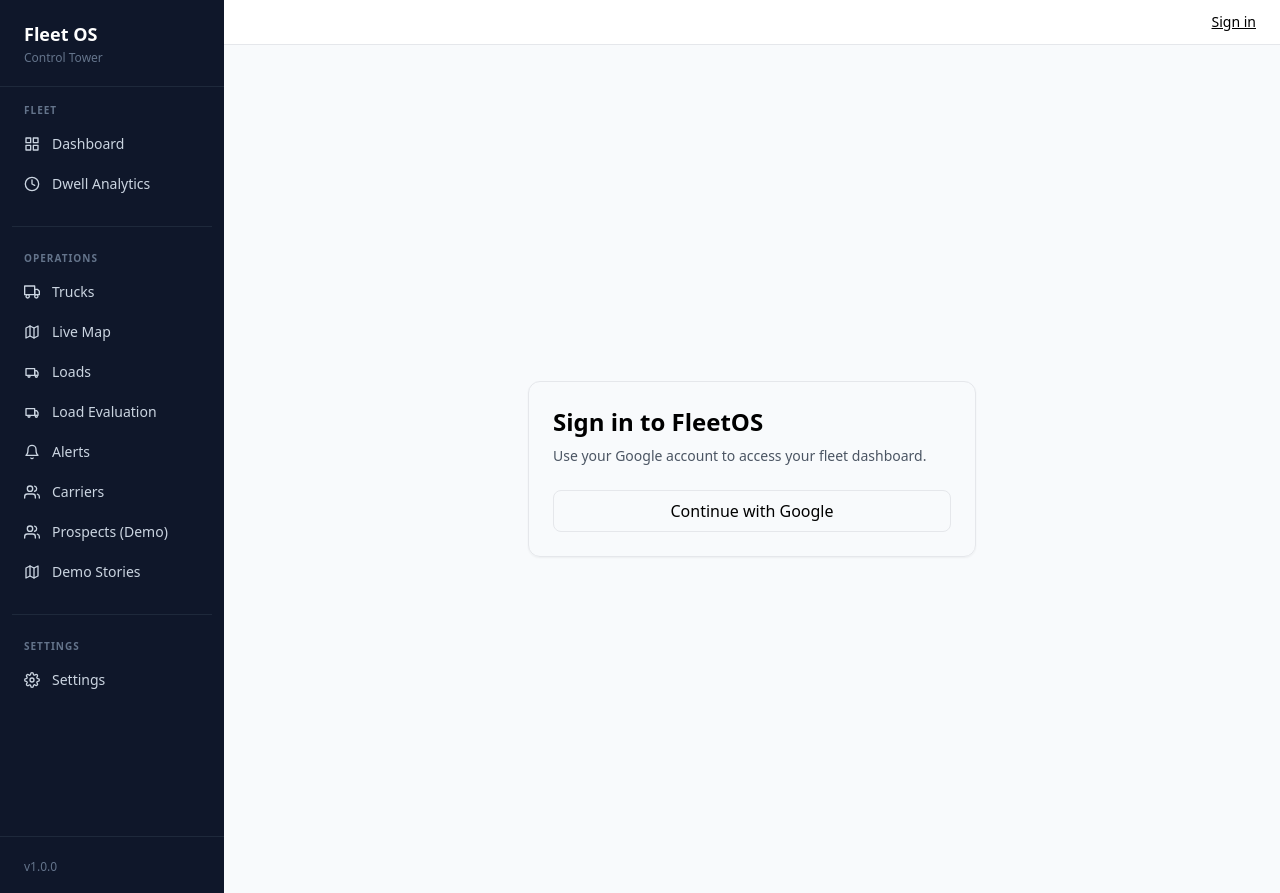
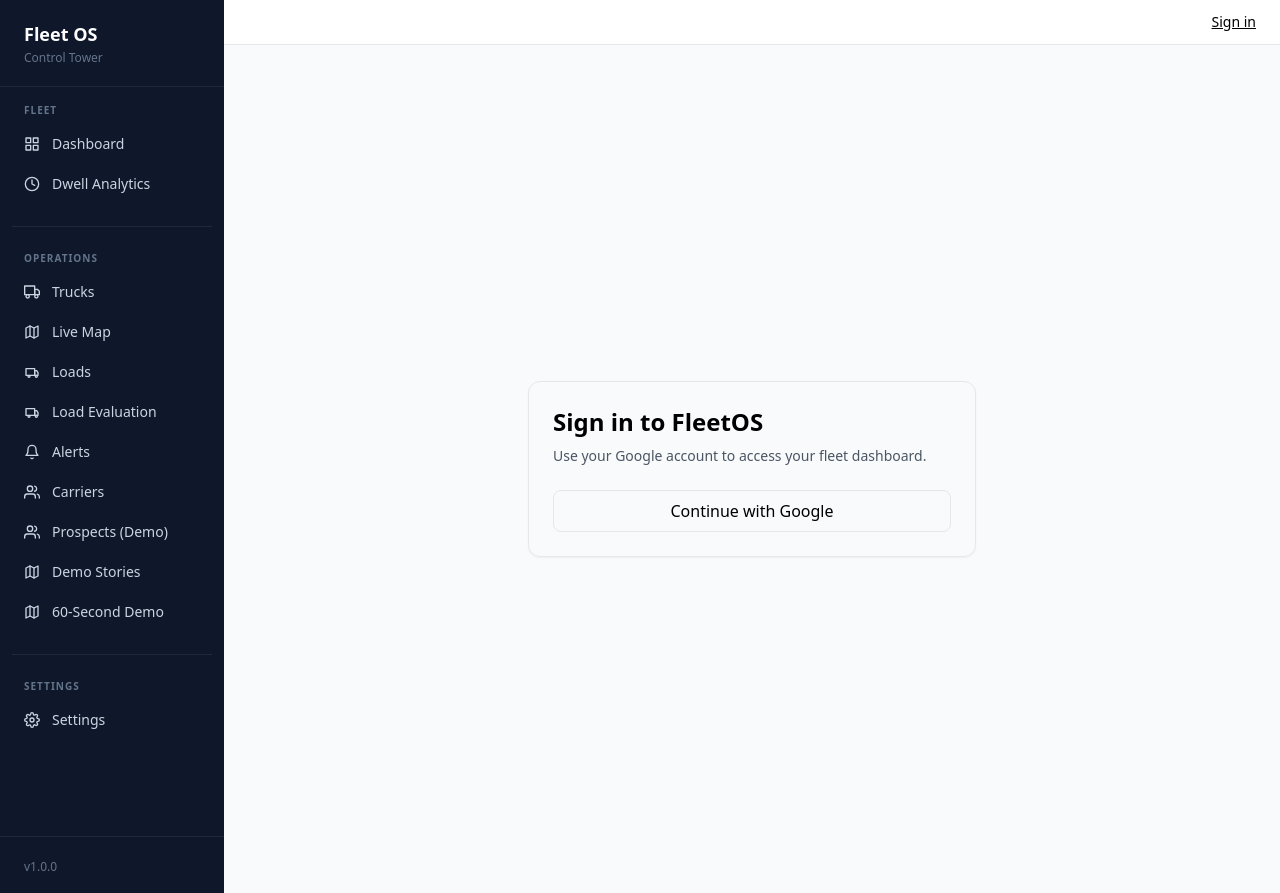
Before and after one commit to malaybiswal/fleet-os, a Next.js app in the folder frontend/: page /login in a window 1280 px wide. Built offline with nearby package versions, Linux system fonts and the light colour scheme; no server answers.

Commit message:
Task 037D: Micro Demo Script

```diff
--- /dev/null
+++ b/frontend/src/app/demo/script/page.tsx
@@ -0,0 +1,5 @@
+import { MicroDemoScript } from "@/components/demo/MicroDemoScript";
+
+export default function MicroDemoScriptPage() {
+  return <MicroDemoScript />;
+}
--- /dev/null
+++ b/frontend/src/components/demo/MicroDemoScript.tsx
@@ -0,0 +1,160 @@
+"use client";
+
+import Link from "next/link";
+import { useCallback, useEffect, useState } from "react";
+
+import { DEMO_STORIES } from "./demoStories";
+import { MICRO_DEMO_BEATS, MICRO_DEMO_TOTAL_SECONDS } from "./microDemoBeats";
+
+const storyByKey = new Map(DEMO_STORIES.map((story) => [story.key, story]));
+
+export function MicroDemoScript() {
+  const [index, setIndex] = useState(0);
+  const [playing, setPlaying] = useState(false);
+
+  const beat = MICRO_DEMO_BEATS[index];
+  const story = beat.storyKey ? storyByKey.get(beat.storyKey) : undefined;
+  const isFirst = index === 0;
+  const isLast = index === MICRO_DEMO_BEATS.length - 1;
+
+  const goNext = useCallback(() => {
+    setIndex((current) => Math.min(current + 1, MICRO_DEMO_BEATS.length - 1));
+  }, []);
+  const goPrev = useCallback(() => {
+    setIndex((current) => Math.max(current - 1, 0));
+  }, []);
+  const restart = useCallback(() => {
+    setIndex(0);
+    setPlaying(false);
+  }, []);
+
+  // Auto-advance while playing; stop when the last beat is reached.
+  useEffect(() => {
+    if (!playing) return;
+    if (isLast) {
+      setPlaying(false);
+      return;
+    }
+    const timer = setTimeout(goNext, beat.seconds * 1000);
+    return () => clearTimeout(timer);
+  }, [playing, index, isLast, beat.seconds, goNext]);
+
+  return (
+    <div className="space-y-5">
+      <div className="flex flex-wrap items-center justify-between gap-3">
+        <div className="flex items-center gap-2">
+          <h1 className="text-3xl font-bold text-slate-900">60-Second Demo</h1>
+          <span className="rounded-full bg-blue-100 px-2.5 py-0.5 text-xs font-semibold text-blue-700">
+            Demo
+          </span>
+          <span className="rounded-full bg-slate-100 px-2.5 py-0.5 text-xs font-semibold text-slate-600">
+            ~{MICRO_DEMO_TOTAL_SECONDS}s · cold outreach
+          </span>
+        </div>
+        <div className="flex items-center gap-2">
+          <button
+            type="button"
+            onClick={() => setPlaying((value) => !value)}
+            className="rounded-lg bg-slate-900 px-3 py-2 text-sm font-medium text-white hover:bg-slate-800"
+          >
+            {playing ? "Pause" : isLast ? "Replay" : "Auto-play"}
+          </button>
+          <button
+            type="button"
+            onClick={restart}
+            className="rounded-lg border border-slate-200 px-3 py-2 text-sm font-medium text-slate-600 hover:bg-slate-50"
+          >
+            Restart
+          </button>
+        </div>
+      </div>
+
+      <p className="text-slate-500">
+        A linear pitch for a first call — five beats, one product surface each, ending in
+        the FleetOS payoff. Read each line out loud, then click through to the live screen.
+      </p>
+
+      {/* Beat progress */}
+      <div className="flex items-center gap-2">
+        {MICRO_DEMO_BEATS.map((item, itemIndex) => (
+          <button
+            key={item.id}
+            type="button"
+            aria-label={`Go to beat ${itemIndex + 1}: ${item.focus}`}
+            onClick={() => {
+              setPlaying(false);
+              setIndex(itemIndex);
+            }}
+            className={`h-1.5 flex-1 rounded-full transition-colors ${
+              itemIndex <= index ? "bg-blue-500" : "bg-slate-200"
+            }`}
+          />
+        ))}
+      </div>
+
+      {/* Current beat */}
+      <div className="rounded-xl border border-slate-200 border-l-4 border-l-blue-400 bg-white p-6 shadow-sm">
+        <div className="flex items-center justify-between">
+          <span className="text-[10px] font-semibold uppercase tracking-widest text-blue-600">
+            {beat.focus}
+          </span>
+          <span className="text-xs font-medium text-slate-400">~{beat.seconds}s</span>
+        </div>
+
+        <h2 className="mt-2 text-2xl font-bold text-slate-900">{beat.headline}</h2>
+        <p className="mt-3 text-lg leading-relaxed text-slate-700">{beat.script}</p>
+
+        {story && (
+          <div className="mt-5 grid gap-3 rounded-lg bg-slate-50 p-4 text-sm sm:grid-cols-3">
+            <Detail label="Pain" text={story.pain} />
+            <Detail label="FleetOS Insight" text={story.insight} />
+            <Detail label="Outcome" text={story.outcome} />
+          </div>
+        )}
+
+        <div className="mt-6 border-t border-slate-100 pt-4">
+          <Link
+            href={beat.cta.href}
+            className="inline-flex rounded-lg bg-blue-600 px-4 py-2 text-sm font-medium text-white hover:bg-blue-700"
+          >
+            {beat.cta.label} →
+          </Link>
+        </div>
+      </div>
+
+      {/* Navigation */}
+      <div className="flex items-center justify-between">
+        <button
+          type="button"
+          onClick={goPrev}
+          disabled={isFirst}
+          className="rounded-lg border border-slate-200 px-4 py-2 text-sm font-medium text-slate-600 enabled:hover:bg-slate-50 disabled:opacity-40"
+        >
+          ← Previous
+        </button>
+        <span className="text-sm font-medium text-slate-500">
+          Beat {index + 1} of {MICRO_DEMO_BEATS.length}
+        </span>
+        <button
+          type="button"
+          onClick={goNext}
+          disabled={isLast}
+          className="rounded-lg border border-slate-200 px-4 py-2 text-sm font-medium text-slate-600 enabled:hover:bg-slate-50 disabled:opacity-40"
+        >
+          Next →
+        </button>
+      </div>
+    </div>
+  );
+}
+
+function Detail({ label, text }: { label: string; text: string }) {
+  return (
+    <div>
+      <div className="text-[10px] font-semibold uppercase tracking-wide text-slate-400">
+        {label}
+      </div>
+      <p className="mt-0.5 text-sm text-slate-700">{text}</p>
+    </div>
+  );
+}
--- /dev/null
+++ b/frontend/src/components/demo/microDemoBeats.ts
@@ -0,0 +1,87 @@
+import type { DemoStory } from "./demoStories";
+
+/**
+ * TASK-037D — 60-Second Micro Demo Script.
+ *
+ * A single, linear, time-boxed cold-outreach flow (~60s total) for a first call
+ * with a prospect who has never seen FleetOS. Each beat is one of the five GTM
+ * focus pillars from the spec, lands on a real product surface, and — where it
+ * makes sense — reuses the 037C demo story library so copy never diverges.
+ */
+export type MicroDemoBeat = {
+  id: string;
+  /** GTM pillar this beat delivers (from the TASK-037D "Focus" list). */
+  focus: string;
+  /** Roughly how long the presenter spends here; the five sum to ~60s. */
+  seconds: number;
+  headline: string;
+  /** The single line the presenter says out loud. */
+  script: string;
+  /** Optional supporting scenario from the 037C library (by DemoStory.key). */
+  storyKey?: DemoStory["key"];
+  /** Deep link into the live product surface for this beat. */
+  cta: { href: string; label: string };
+};
+
+export const MICRO_DEMO_BEATS: MicroDemoBeat[] = [
+  {
+    id: "pain",
+    focus: "Dispatcher pain",
+    seconds: 10,
+    headline: "The load that looks great on paper",
+    script:
+      "Most dispatchers book the load with the biggest payout number — a $4,200 line haul — without ever checking what it really costs to run.",
+    storyKey: "bad_load",
+    cta: {
+      href: "/load-evaluation?scenario=High+Pay+%2F+Bad+Load",
+      label: "Show the load",
+    },
+  },
+  {
+    id: "visibility",
+    focus: "Operational visibility",
+    seconds: 12,
+    headline: "One live control tower",
+    script:
+      "First, FleetOS puts your whole fleet on one live map — every truck, its status, and where it's heading, updating in real time.",
+    cta: { href: "/live", label: "Open Live Map" },
+  },
+  {
+    id: "decision",
+    focus: "Decision intelligence",
+    seconds: 14,
+    headline: "Should we take this load?",
+    script:
+      "Drop in any load and FleetOS answers the only question that matters — a clear TAKE or AVOID, with the operational reasons behind it.",
+    storyKey: "bad_load",
+    cta: { href: "/load-evaluation", label: "Open Load Evaluation" },
+  },
+  {
+    id: "dwell",
+    focus: "Dwell prediction",
+    seconds: 12,
+    headline: "The facility that eats your schedule",
+    script:
+      "It also flags facilities with chronic detention risk — so you see the dwell problem before you ever commit a truck to it.",
+    storyKey: "high_dwell",
+    cta: { href: "/dwell", label: "Open Dwell Analytics" },
+  },
+  {
+    id: "profitability",
+    focus: "Profitability optimization",
+    seconds: 12,
+    headline: "Revenue per hour, not per mile",
+    script:
+      "Underneath it all FleetOS optimizes revenue per hour — so that 'great' $4,200 load gets flagged AVOID once deadhead and time are priced in.",
+    storyKey: "bad_load",
+    cta: {
+      href: "/load-evaluation?scenario=High+Pay+%2F+Bad+Load",
+      label: "See the economics",
+    },
+  },
+];
+
+export const MICRO_DEMO_TOTAL_SECONDS = MICRO_DEMO_BEATS.reduce(
+  (total, beat) => total + beat.seconds,
+  0,
+);
--- a/frontend/src/components/layout/Sidebar.tsx
+++ b/frontend/src/components/layout/Sidebar.tsx
@@ -153,6 +153,7 @@
             <NavItem href="/carriers" icon={<CarrierIcon />} label="Carriers" active={pathname === "/carriers"} />
             <NavItem href="/carriers/demo" icon={<CarrierIcon />} label="Prospects (Demo)" active={pathname === "/carriers/demo"} />
             <NavItem href="/demo" icon={<MapIcon />} label="Demo Stories" active={pathname === "/demo"} />
+            <NavItem href="/demo/script" icon={<MapIcon />} label="60-Second Demo" active={pathname === "/demo/script"} />
           </div>
         </div>
 
```
Also changed, not shown: 1 other file (tests, documents, lock files or other folders).
